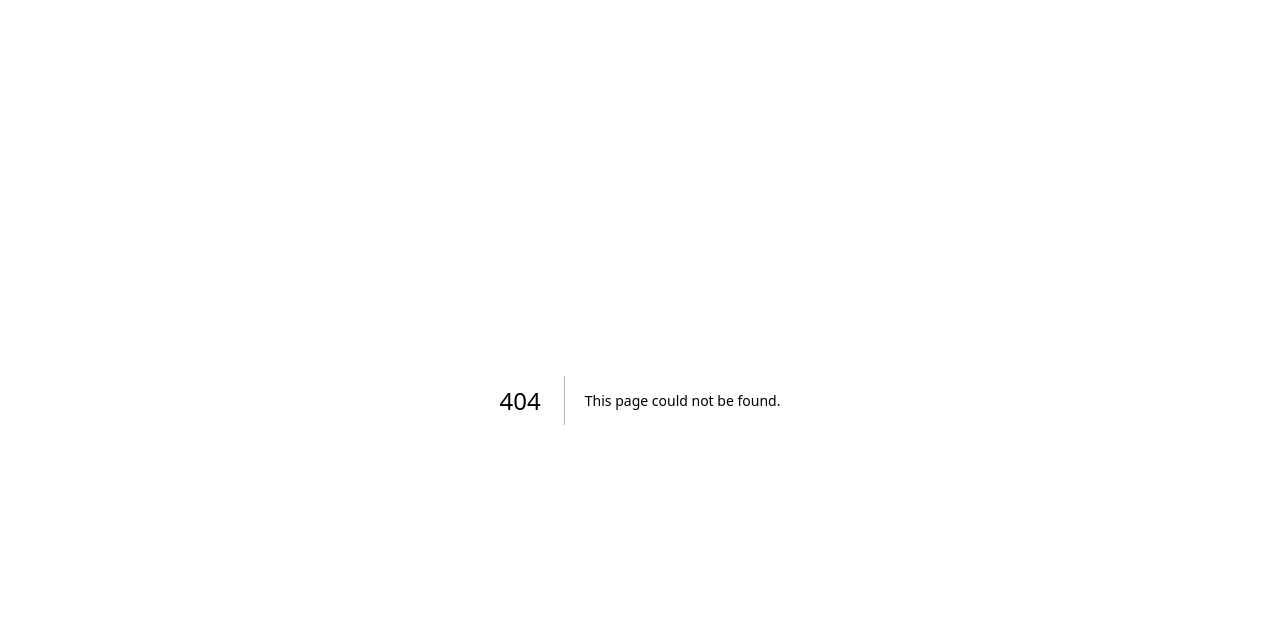
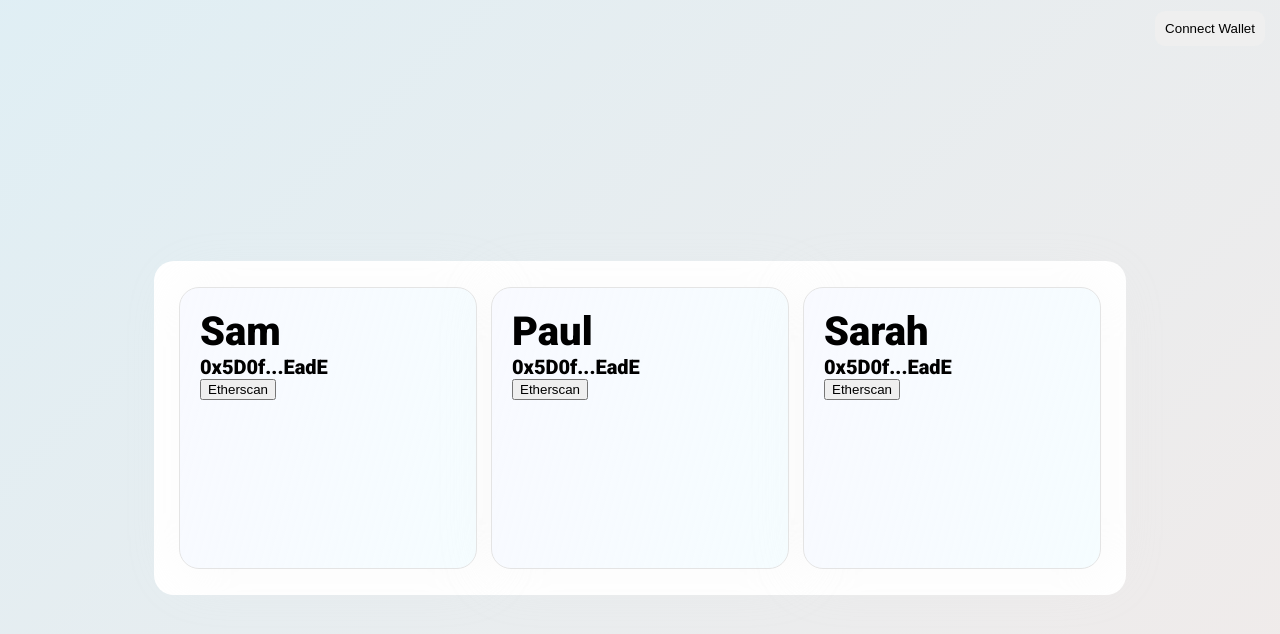
Before and after one commit to Grimxjoke/KeySafe, a Next.js app: page /mywallets in a window 1280 px wide. Before the commit this address had no page. Shown: the top 634 px of the page. Built offline with nearby package versions, Linux system fonts and the light colour scheme.

Commit message:
Created recovery wallet tiles, styled

```diff
--- a/components/index.ts
+++ b/components/index.ts
@@ -1,2 +1,3 @@
 export * from "./connectwallet";
 export * from "./wrapper";
+export * from "./wallettiles";
--- /dev/null
+++ b/components/wallettiles/index.tsx
@@ -0,0 +1 @@
+export * from "./wallettile";
--- /dev/null
+++ b/components/wallettiles/styles.tsx
@@ -0,0 +1,40 @@
+import styled from "styled-components";
+
+export const WalletTilesWrapper = styled.div`
+  display: flex;
+  width: 72vw;
+  padding: 2%;
+  flex-direction: row;
+  border-radius: 20px;
+  background-color: #fff;
+  justify-content: space-between;
+  align-items: center;
+`;
+export const WalletTileWrapper = styled.div`
+  border-radius: 20px;
+  box-shadow: 5px 2px 50px 5px rgba(241, 241, 241, 0.25);
+  border: solid 1px #e4e4e4;
+  background-image: linear-gradient(
+    105deg,
+    #f9f9ff -17%,
+    rgba(236, 255, 255, 0.65) 173%
+  );
+  width: 20vw;
+  height: 30vh;
+  padding: 20px;
+`;
+
+export const CardName = styled.h1`
+  padding: 0px;
+  margin: 0px;
+  font-size: 40px;
+  font-family: roboto;
+  cursor: none;
+`;
+export const CardAddress = styled.h2`
+  padding: 0px;
+  margin: 0px;
+  font-size: 20px;
+  font-family: roboto;
+  cursor: none;
+`;
--- /dev/null
+++ b/components/wallettiles/types.ts
@@ -0,0 +1,4 @@
+export type WalletTileProps = {
+  address: string;
+  name: string;
+};
--- /dev/null
+++ b/components/wallettiles/wallettile.tsx
@@ -0,0 +1,49 @@
+import Tilt from "react-parallax-tilt";
+import Link from "next/link";
+import {
+  WalletTilesWrapper,
+  WalletTileWrapper,
+  CardName,
+  CardAddress,
+} from "./styles";
+import { WalletTileProps } from "./types";
+import { shortenAddress } from "../../helpers/shortenaddress";
+
+const WalletTilesData = [
+  {
+    address: "0x5D0f971BCDd15A222A7776d0171225ccfE5EEadE",
+    name: "Sam",
+  },
+  {
+    address: "0x5D0f971BCDd15A222A7776d0171225ccfE5EEadE",
+    name: "Paul",
+  },
+  {
+    address: "0x5D0f971BCDd15A222A7776d0171225ccfE5EEadE",
+    name: "Sarah",
+  },
+];
+
+export function WalletTiles() {
+  return (
+    <WalletTilesWrapper>
+      {WalletTilesData.map(({ address, name }) => (
+        <WalletTile key={address} name={name} address={address} />
+      ))}
+    </WalletTilesWrapper>
+  );
+}
+
+function WalletTile({ address, name }: WalletTileProps) {
+  return (
+    <Tilt glareEnable={true} glareColor="#FFECEC">
+      <WalletTileWrapper>
+        <CardName>{name}</CardName>
+        <CardAddress>{shortenAddress(address)}</CardAddress>
+        <Link href={`https://etherscan.io/address/${address}`}>
+          <button>Etherscan</button>
+        </Link>
+      </WalletTileWrapper>
+    </Tilt>
+  );
+}
--- /dev/null
+++ b/helpers/shortenaddress.ts
@@ -0,0 +1,3 @@
+export function shortenAddress(address: string) {
+  return address.slice(0, 6) + "..." + address.slice(-4);
+}
--- a/package.json
+++ b/package.json
@@ -14,6 +14,7 @@
     "next": "13.2.4",
     "react": "18.2.0",
     "react-dom": "18.2.0",
+    "react-parallax-tilt": "^1.7.119",
     "styled-components": "^5.3.9",
     "wagmi": "^0.12.6"
   },
--- /dev/null
+++ b/pages/mywallets.tsx
@@ -0,0 +1,10 @@
+import { WalletTiles } from "../components";
+import { PageWrapper } from "../components";
+
+export default function MyWallets() {
+  return (
+    <PageWrapper>
+      <WalletTiles />
+    </PageWrapper>
+  );
+}
```
Also changed, not shown: 2 other files (tests, documents, lock files or other folders).
